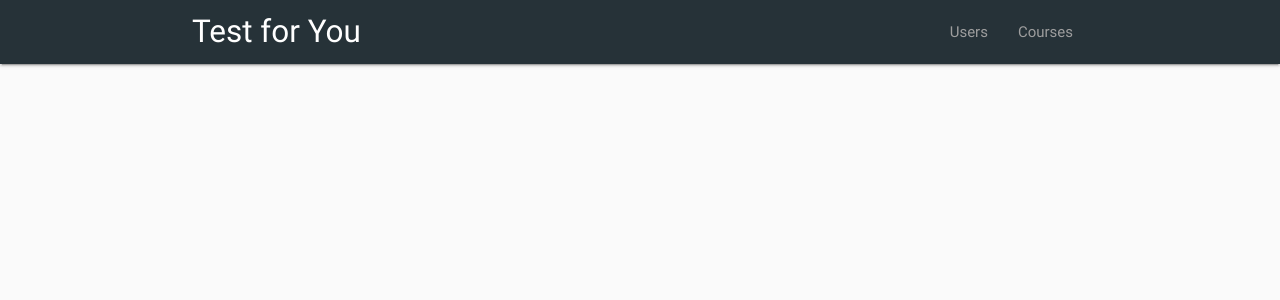
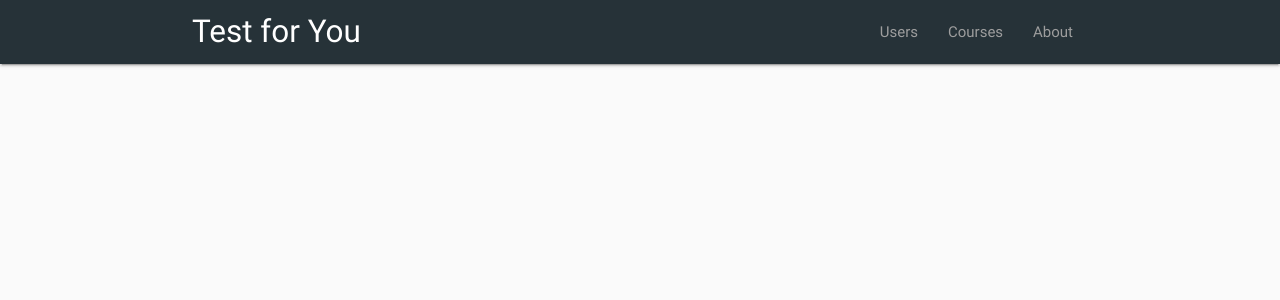
Before and after one commit to mikekeda/synergy, a Python web app: template templates/base.html in a window 1280 px wide. Shown: the top 300 px of the page. Run offline with Jinja, Linux system fonts and the light colour scheme; the template is opened without the code that fills it, so the values that code supplies are empty.

Commit message:
Added about page.

```diff
--- a/main.py
+++ b/main.py
@@ -166,6 +166,12 @@ async def courses_page(request):
     return html(rendered_page)
 
 
+@app.route("/about")
+async def about_page(request):
+    """About list"""
+    return html(jinja.render_string('about.html', request))
+
+
 class UserView(HTTPMethodView):
     async def get(self, request, uid=None):
         """User edit/create form"""
--- a/templates/base.html
+++ b/templates/base.html
@@ -1,5 +1,5 @@
 <!DOCTYPE html>
-<html>
+<html lang="en">
   <head>
     <!--Import Google Icon Font-->
     <link href="http://fonts.googleapis.com/icon?family=Material+Icons" rel="stylesheet">
@@ -24,6 +24,9 @@
           <li>
             <a href="/courses" class="{% if request.path == '/courses' %}active{% else %}grey-text{% endif %}">Courses</a>
           </li>
+          <li>
+            <a href="/about" class="{% if request.path == '/about' %}active{% else %}grey-text{% endif %}">About</a>
+          </li>
         </ul>
 
         <ul id="nav-mobile" class="side-nav">
@@ -32,6 +35,9 @@
           </li>
           <li>
             <a href="/courses" class="{% if request.path == '/courses' %}active{% else %}grey-text{% endif %}">Courses</a>
+          </li>
+          <li>
+            <a href="/about" class="{% if request.path == '/about' %}active{% else %}grey-text{% endif %}">About</a>
           </li>
         </ul>
         <a href="#" data-activates="nav-mobile" class="button-collapse"><i class="material-icons">menu</i></a>
--- a/tests.py
+++ b/tests.py
@@ -47,6 +47,11 @@ def test_home_page():
 
 def test_courses_page():
     _, response = app.test_client.get('/courses')
+    assert response.status == 200
+
+
+def test_about_page():
+    _, response = app.test_client.get('/about')
     assert response.status == 200
 
 
```
Also changed, not shown: templates/about.html (added, +10 -0 lines).
